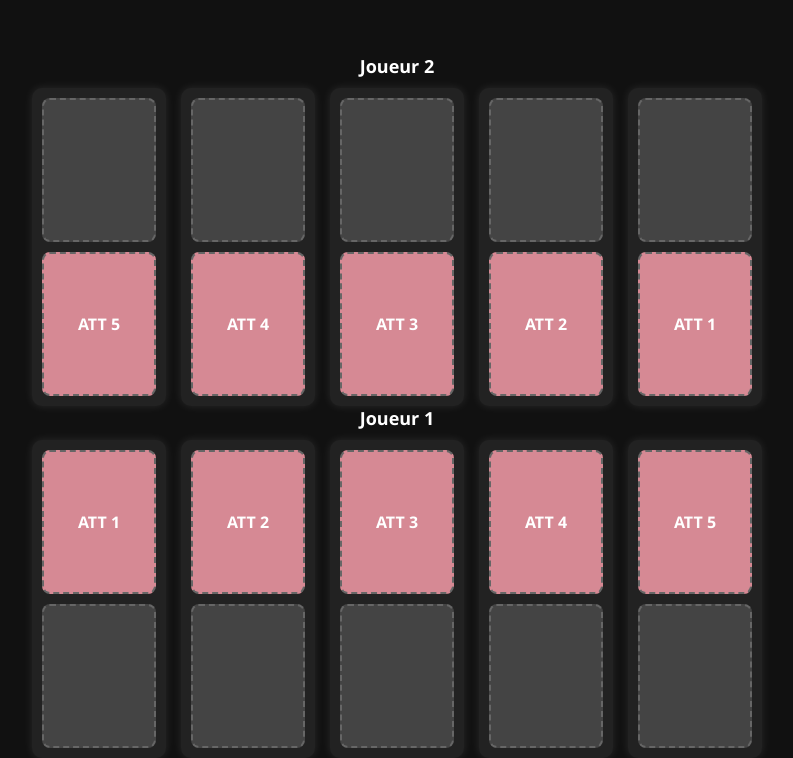
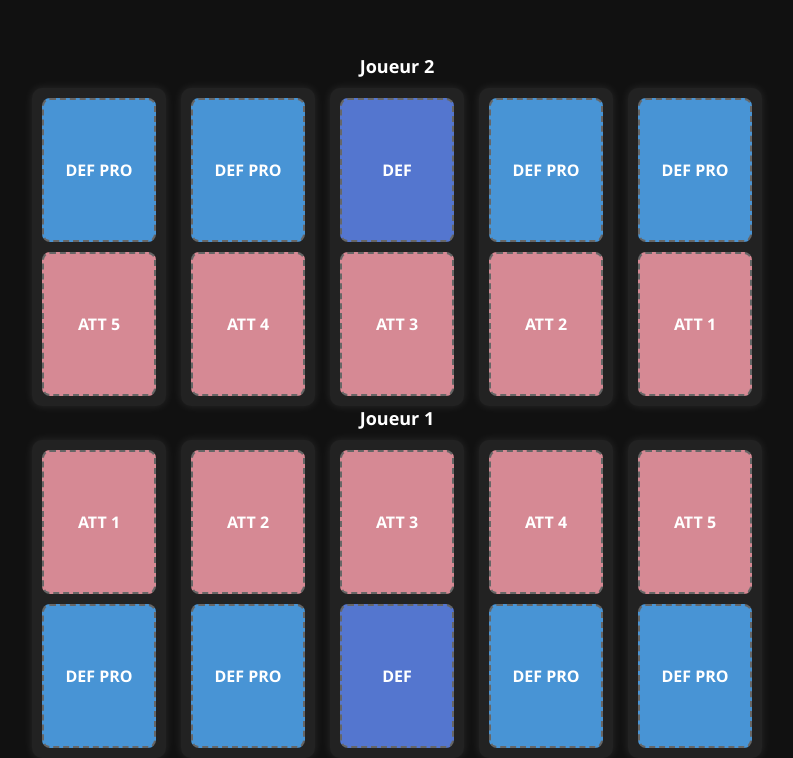
Before and after one commit to AuraShinjin/dfa-card-game, a plain HTML site: page index.html in a window 1280 px wide. Shown: the part 221-979 px from the top of the page, without its empty margins (243-1036 px from the left). Drawn offline with Linux system fonts and the light colour scheme.

Commit message:
Update index.html

```diff
--- a/index.html
+++ b/index.html
@@ -54,15 +54,6 @@
       color: white;
     }
 
-    /* 🎨 Coloration des cases d’attaque */
-    .player:last-of-type .column .slot:first-child {
-      background-color: #d68994;
-    }
-
-    .player:first-of-type .column .slot:last-child {
-      background-color: #d68994;
-    }
-
     .title {
       font-weight: bold;
       font-size: 18px;
@@ -70,6 +61,24 @@
 
     .spacer {
       height: 80px;
+    }
+
+    /* Cases d’attaque */
+    .player:last-of-type .column .slot:first-child {
+      background-color: #d68994;
+    }
+    .player:first-of-type .column .slot:last-child {
+      background-color: #d68994;
+    }
+
+    /* Cases de défense (DEF) */
+    .def {
+      background-color: #5476cf;
+    }
+
+    /* Cases de défense provisoire (DEF PRO) */
+    .def-pro {
+      background-color: #4894d5;
     }
   </style>
 </head>
@@ -80,23 +89,23 @@
     <div class="title">Joueur 2</div>
     <div class="columns">
       <div class="column">
-        <div class="slot"></div>
+        <div class="slot def-pro">DEF PRO</div>
         <div class="slot">ATT 5</div>
       </div>
       <div class="column">
-        <div class="slot"></div>
+        <div class="slot def-pro">DEF PRO</div>
         <div class="slot">ATT 4</div>
       </div>
       <div class="column">
-        <div class="slot"></div>
+        <div class="slot def">DEF</div>
         <div class="slot">ATT 3</div>
       </div>
       <div class="column">
-        <div class="slot"></div>
+        <div class="slot def-pro">DEF PRO</div>
         <div class="slot">ATT 2</div>
       </div>
       <div class="column">
-        <div class="slot"></div>
+        <div class="slot def-pro">DEF PRO</div>
         <div class="slot">ATT 1</div>
       </div>
     </div>
@@ -111,23 +120,23 @@
     <div class="columns">
       <div class="column">
         <div class="slot">ATT 1</div>
-        <div class="slot"></div>
+        <div class="slot def-pro">DEF PRO</div>
       </div>
       <div class="column">
         <div class="slot">ATT 2</div>
-        <div class="slot"></div>
+        <div class="slot def-pro">DEF PRO</div>
       </div>
       <div class="column">
         <div class="slot">ATT 3</div>
-        <div class="slot"></div>
+        <div class="slot def">DEF</div>
       </div>
       <div class="column">
         <div class="slot">ATT 4</div>
-        <div class="slot"></div>
+        <div class="slot def-pro">DEF PRO</div>
       </div>
       <div class="column">
         <div class="slot">ATT 5</div>
-        <div class="slot"></div>
+        <div class="slot def-pro">DEF PRO</div>
       </div>
     </div>
   </div>
```
